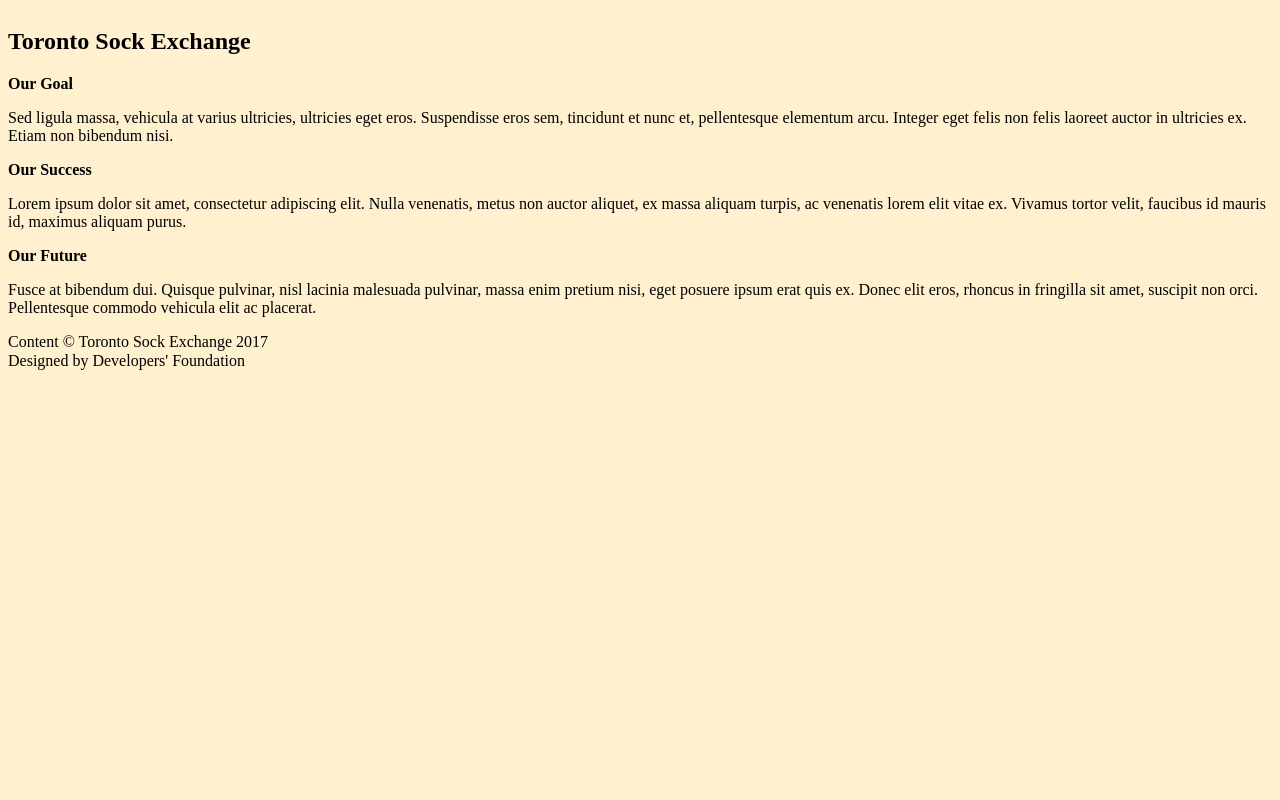
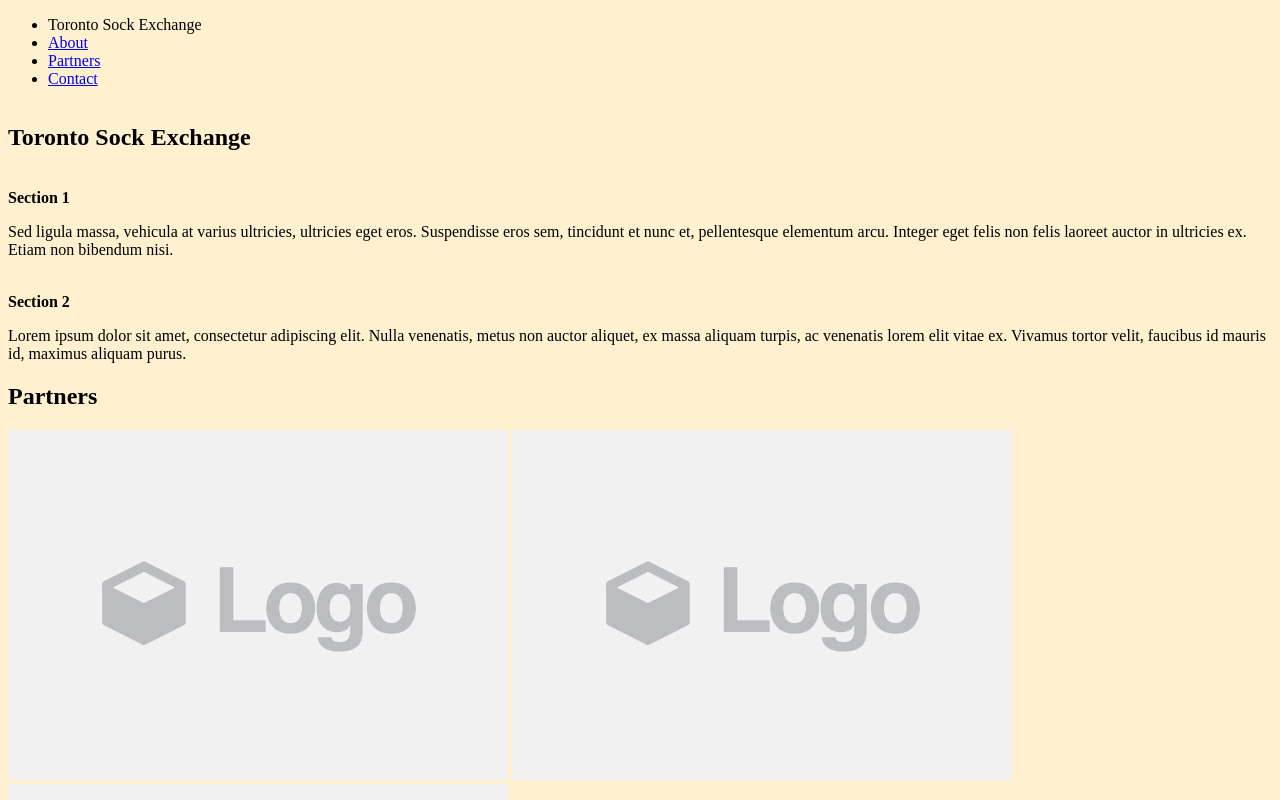
Before and after one commit to Developers-Foundation/tse, a website: page tse/index.html in a window 1280 px wide. Shown: the top 800 px of the page. Drawn offline with Linux system fonts and the light colour scheme.

Commit message:
close #2

```diff
--- a/tse/index.html
+++ b/tse/index.html
@@ -6,16 +6,27 @@
         <link rel="stylesheet" href="css/styles.min.css"/>
         <script src="js/scripts.min.js"></script>
     </head>
-    <body onload="onLoad()"">
+    <body onload="onLoad()">
+        <nav>
+            <ul>
+                <li id="title">Toronto Sock Exchange</li>
+                <li><a href="#about">About</a></li>
+                <li><a href="#partners">Partners</a></li>
+                <li><a href="#contact">Contact</a></li>
+            </ul>
+        </nav>
+
+
         <section id="landing">
             <header>
-                <h1> Toronto Sock Exchange </h1>
+                <h1>Toronto Sock Exchange</h1>
             </header>
         </section>
 
         <section id="about">
             <section>
-                <header>Our Goal</header>
+                <img src="" alt="">
+                <header>Section 1</header>
                 <p>
                     Sed ligula massa, vehicula at varius ultricies, ultricies eget eros.
                     Suspendisse eros sem, tincidunt et nunc et, pellentesque elementum arcu.
@@ -23,19 +34,38 @@
                 </p>
             </section>
             <section>
-                <header>Our Success</header>
+                <img src="" alt="">
+                <header>Section 2</header>
                 <p>
                     Lorem ipsum dolor sit amet, consectetur adipiscing elit.
                     Nulla venenatis, metus non auctor aliquet, ex massa aliquam turpis, ac venenatis lorem elit vitae ex.
                     Vivamus tortor velit, faucibus id mauris id, maximus aliquam purus.
                 </p>
             </section>
+        </section>
+
+        <section id="partners">
+            <header>
+                <h2>Partners</h2>
+            </header>
+            <img src="img/partner.jpg" alt="">
+            <img src="img/partner.jpg" alt="">
+            <img src="img/partner.jpg" alt="">
+        </section>
+
+        <section id="contact">
             <section>
-                <header>Our Future</header>
+                <img src="img/profile.jpg" alt="">
+                <header>John Doe</header>
                 <p>
-                    Fusce at bibendum dui. Quisque pulvinar, nisl lacinia malesuada pulvinar, massa enim pretium nisi, eget posuere ipsum erat quis ex.
-                    Donec elit eros, rhoncus in fringilla sit amet, suscipit non orci.
-                    Pellentesque commodo vehicula elit ac placerat.
+                    Lorem ipsum dolor sit amet, consectetur adipiscing elit.
+                </p>
+            </section>
+            <section>
+                <img src="img/profile.jpg" alt="">
+                <header>John Doe</header>
+                <p>
+                    Lorem ipsum dolor sit amet, consectetur adipiscing elit.
                 </p>
             </section>
         </section>
```
Also changed, not shown: tse/img/partner.jpg (added), tse/img/profile.jpg (added).
